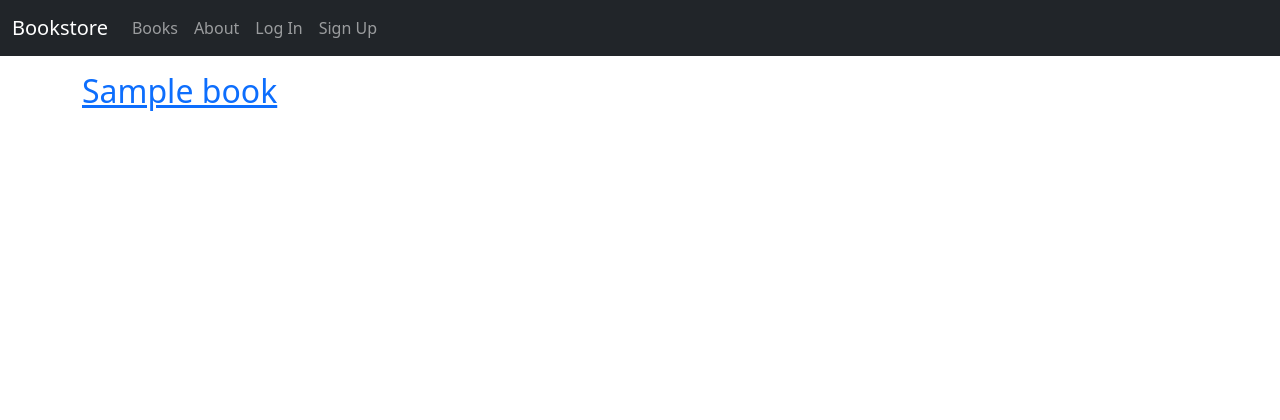
After one commit to Dyavathrocky/farmer_store, a Django app: page /books/ in a window 1280 px wide. The commit adds this page. Shown: the top 420 px of the page. Run offline with Django 4.2, Linux system fonts and the light colour scheme; tables that the repository leaves empty hold one stand-in row (values such as "Sample post"); parts of the project's set-up code (start-up, migrations or seed data) failed here and were passed over.

Commit message:
added UUID changes

```diff
--- /dev/null
+++ b/books/admin.py
@@ -0,0 +1,6 @@
+from django.contrib import admin
+from .models import Book
+
+# Register your models here.
+
+admin.site.register(Book)
--- /dev/null
+++ b/books/apps.py
@@ -0,0 +1,6 @@
+from django.apps import AppConfig
+
+
+class BooksConfig(AppConfig):
+    default_auto_field = 'django.db.models.BigAutoField'
+    name = 'books'
--- /dev/null
+++ b/books/models.py
@@ -0,0 +1,22 @@
+import uuid
+from django.db import models
+from django.urls import reverse
+
+
+# Create your models here.
+
+class Book(models.Model):
+    id = models.UUIDField(
+        primary_key=True,
+        default=uuid.uuid4,
+        editable=False,
+    )
+    title = models.CharField(max_length=200)
+    author = models.CharField(max_length=200)
+    price = models.DecimalField(max_digits=6 , decimal_places=2)
+
+    def __str__(self):
+        return self.title
+
+    def get_absolute_url(self):
+        return reverse("book_deatil", args=[str(self.id)])
--- /dev/null
+++ b/books/templates/books/book_list.html
@@ -0,0 +1,11 @@
+{% extends "_base.html" %}
+
+{% block title %} Books {% endblock title %}
+
+{% block content %}
+    {% for book in book_list %}
+    <div>
+        <h2><a href="{{ book.get_absolute_url }}">{{ book.title }}</a></h2>
+    </div>
+    {% endfor %}
+{% endblock content %}
--- /dev/null
+++ b/books/urls.py
@@ -0,0 +1,8 @@
+from django.urls import path
+from .views import BookListView , BookDetailView
+
+urlpatterns = [
+    path("", BookListView.as_view(),name="book_list"),
+    #path("<int:pk>/" , BookDetailView.as_view(), name="book_deatil"),
+    path("<uuid:pk>/" , BookDetailView.as_view(), name="book_deatil"),
+]
--- /dev/null
+++ b/books/views.py
@@ -0,0 +1,16 @@
+from django.shortcuts import render
+
+from django.views.generic import ListView , DetailView
+from .models import Book
+
+# Create your views here.
+
+class BookListView(ListView):
+    model = Book
+    context_object_name = "book_list"
+    template_name = "books/book_list.html"
+
+class BookDetailView(DetailView):
+    model = Book
+    context_object_name = "book"
+    template_name = "books/detail.html"
--- a/django_project/settings.py
+++ b/django_project/settings.py
@@ -52,9 +52,10 @@ INSTALLED_APPS = [
     "crispy_bootstrap5",  # new
     "allauth",  # new
     "allauth.account",  # new
-    # Local
+    # Local apps
     "accounts.apps.AccountsConfig",  # new
     "pages.apps.PagesConfig",  # new
+    "books.apps.BooksConfig",
 ]
 
 MIDDLEWARE = [
--- a/django_project/urls.py
+++ b/django_project/urls.py
@@ -8,4 +8,5 @@ urlpatterns = [
     path("accounts/", include("allauth.urls")),  # new
     # Local apps
     path("", include("pages.urls")),
+    path("books/", include("books.urls")),
 ]
--- a/templates/_base.html
+++ b/templates/_base.html
@@ -18,6 +18,9 @@
       </button>
       <div class="collapse navbar-collapse" id="navbarCollapse">
         <ul class="navbar-nav me-auto mb-2 mb-md-0">
+          <li class"nav-item">
+            <a class="nav-link" href="{% url 'book_list' %}">Books</a>
+          </li>
           <li class="nav-item">
             <a class="nav-link" href="{% url 'about' %}">About</a>
           </li>
```
Also changed, not shown: books/templates/books/detail.html (added, +11 -0 lines), books/tests.py (added, +42 -0 lines), books/__init__.py (added).
